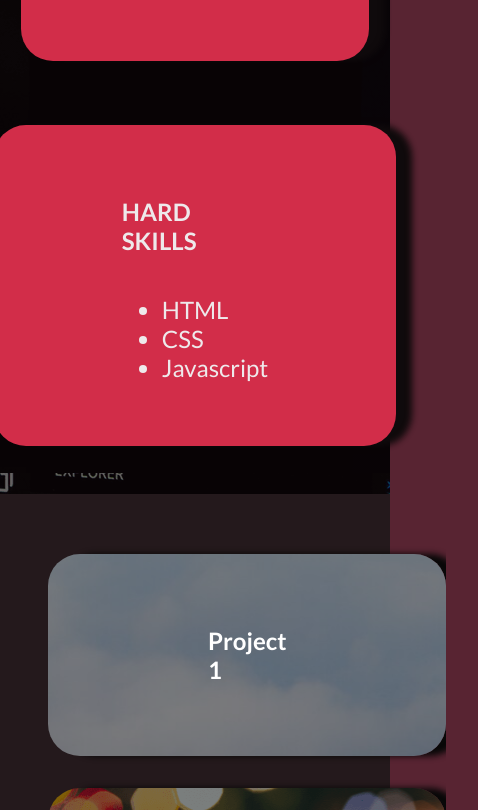
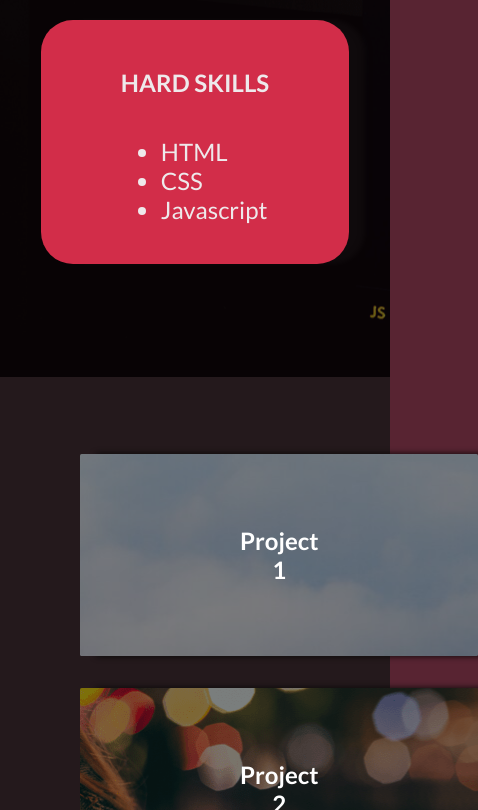
Before and after one commit to emelyalonzo/my-first-static-web, a plain HTML site: page index.html in a window 390 px wide. Shown: the part 1190-2000 px from the top of the page, 478 px wide, since content can reach past the window. Drawn offline with Linux system fonts and the light colour scheme.

Commit message:
make the website responsive and add animations

```diff
--- a/styles/block/_contact.scss
+++ b/styles/block/_contact.scss
@@ -13,7 +13,6 @@
     &__ways {
         @include flexCenter(row,space-evenly,center,center,wrap);
         margin: 0 0 3rem 0;
-
         a {
             margin: 0 3rem;
             font-size: 1.5rem;
@@ -23,8 +22,14 @@
             text-decoration: none;
             color: $white;
             &:hover {
-                animation-name: button;
-                animation-duration: 1.5s;
+                @include animate(button, 2.5s);
+            }
+            @include mobile {
+                margin: 1rem;
+            }
+            @include keyframes(button) {
+                from {background-color: #ff6161;}
+                to {background-color: #ffddd1;color: #ff6161;}
             }
         }
     }
--- a/styles/block/_home.scss
+++ b/styles/block/_home.scss
@@ -17,6 +17,11 @@
     @include tablet {
         @include flexCenter(column, center, center, center, wrap);
         padding: 2rem 1rem;
+    }
+
+    @include mobile {
+        @include flexCenter(column, center, center, center, wrap);
+        padding: 1rem 0.5rem;
     }
 
     img {
--- a/styles/block/_navbar.scss
+++ b/styles/block/_navbar.scss
@@ -1,5 +1,23 @@
+header {
+    background-color: $black;
+    padding: 1rem 3rem 1rem 0;
+    display: flex;
+    justify-content: flex-end;
+    position: fixed;
+    width: 100%;
+
+    @include mobile {
+        @include flexCenter(row, space-between, center, center, nowrap);
+        padding: 0.5rem 1.5rem 0.5rem 0.7rem;
+        width: 100%;
+    }
 
     nav {
+        @include mobile {
+            @include flexCenter(row, space-between, center, center, nowrap);
+            padding: 0.5rem 1.5rem 0.5rem 0.5rem;
+            width: 100%;
+        }
         a {
         color: $white;
         text-decoration: none;
@@ -7,8 +25,17 @@ nav {
         font-size: 1.1rem;
         font-weight: 700;
         margin: 0 3rem 0 0;
+
+        @include mobile {
+            @include flexCenter(row, space-between, center, center, nowrap);
+            margin: 0;
+            padding: 0;
+            font-size: 1.2rem;
+        }
+
             &:hover {
                 color: $primaryColor;
             }
         }
     }
+}
--- a/styles/block/_projects.scss
+++ b/styles/block/_projects.scss
@@ -7,14 +7,21 @@
     @include tablet {
         padding: 1rem 0;
     }
+    @include mobile {
+        padding: 2rem 2rem;
+    }
     &__unit{
-        align-self: center;
         border-radius: 2rem;
         margin: 2rem 3rem;
         padding: 5rem 15rem;
         cursor:pointer;
-
+        @include mobile {
+            padding:0;
+            text-align: center;
+            border-radius: 0.1rem;
+        }
         @include tablet {
+            text-align: center;
             padding: 3rem 10rem;
             margin: 1rem 3rem;
         }
--- a/styles/block/_skills.scss
+++ b/styles/block/_skills.scss
@@ -9,6 +9,10 @@
     opacity: 0.9;
     padding: 1rem;
 
+    @include mobile {
+        padding: 0.5rem;
+    }
+
     &__box{
         @include flexCenter(column,center,stretch,center,wrap);
         background-color:$primaryColor;
@@ -18,6 +22,9 @@
         margin: 3rem 3rem;
         @include tablet {
             margin: 2rem 2rem;
+        }
+        @include mobile {
+            margin: 1rem 1rem;
         }
 
         h3 {
@@ -36,6 +43,9 @@
     @include tablet {
         padding: 3rem 5rem;
     }
+    @include mobile {
+        padding: 1.5rem 2.5rem;
+    }
 }
 
 .skills--2 {
@@ -43,4 +53,7 @@
     @include tablet {
         padding: 3rem 8rem;
     }
+    @include mobile {
+        padding: 1.5rem 5rem;
+    }
 }
--- a/styles/styles.scss
+++ b/styles/styles.scss
@@ -9,14 +9,6 @@
 @import './block/contact';
 @import './block/footer';
 
-header {
-    background-color: $black;
-    padding: 1rem 3rem 1rem 0;
-    display: flex;
-    justify-content: flex-end;
-    position: fixed;
-    width: 100%;
-}
 body {
     margin: 0;
     font-family: 'Lato', sans-serif;
--- a/styles/utilities/_mixins.scss
+++ b/styles/utilities/_mixins.scss
@@ -11,3 +11,16 @@
     align-content: $alignC;
     flex-wrap: $wrap;
 }
+
+@mixin keyframes($name){
+    @keyframes #{$name}{
+        @content;
+    }
+}
+@mixin animate($animation,$duration){
+    animation: $animation $duration ;
+}
+@keyframes button {
+    from {background-color: #ff6161;}
+    to {background-color: #ffddd1;color: #ff6161;}
+}
--- a/styles/utilities/_responsive.scss
+++ b/styles/utilities/_responsive.scss
@@ -1,6 +1,13 @@
+$mobile:450px;
 $tablet:768px;
 $desktop:992px;
 $large:1200px;
+
+@mixin mobile {
+    @media screen and (max-width:$mobile) {
+        @content;
+    }
+}
 
 @mixin tablet {
     @media screen and (max-width:$tablet) {
```
Also changed, not shown: styles/styles.css, 1 other file. Lines whose indentation alone changed are shown as unchanged.
